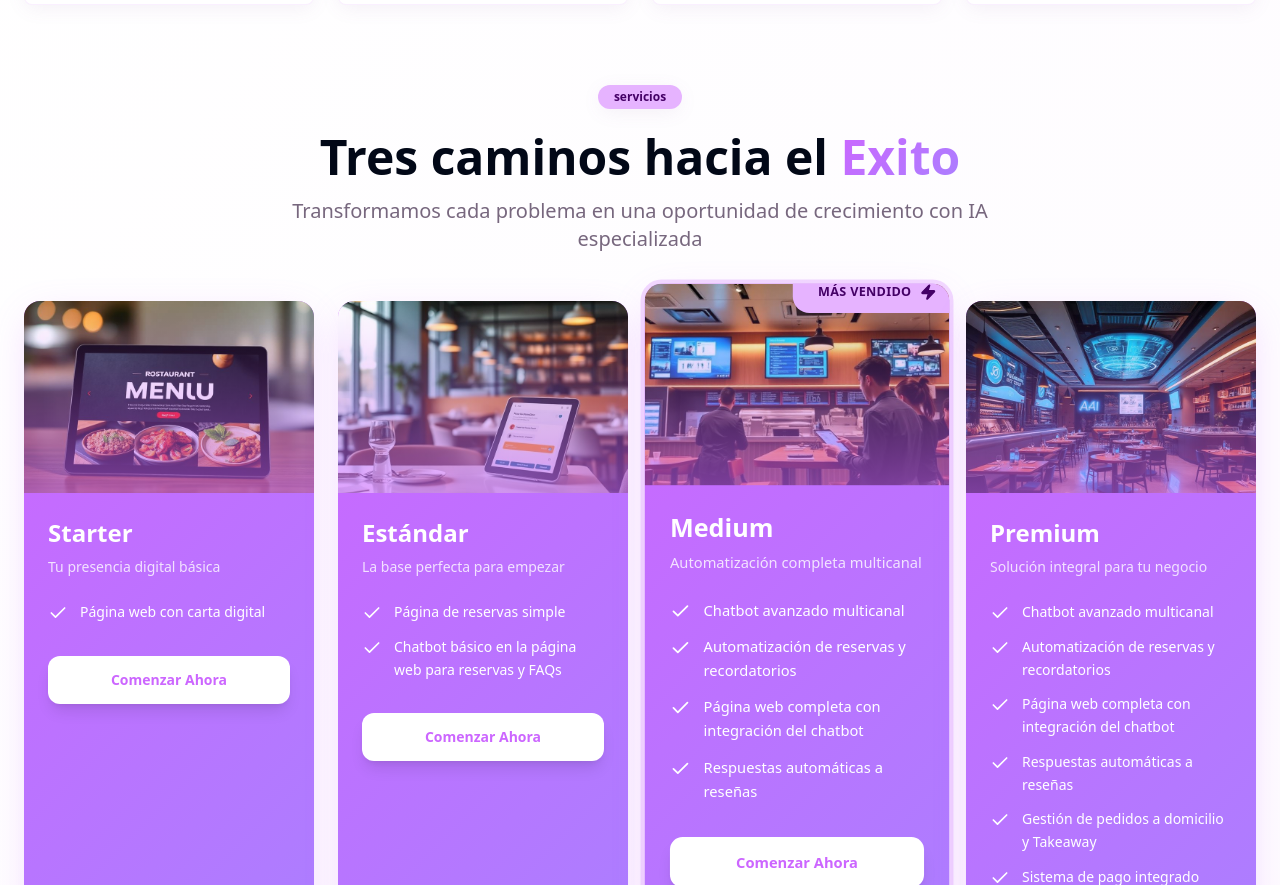
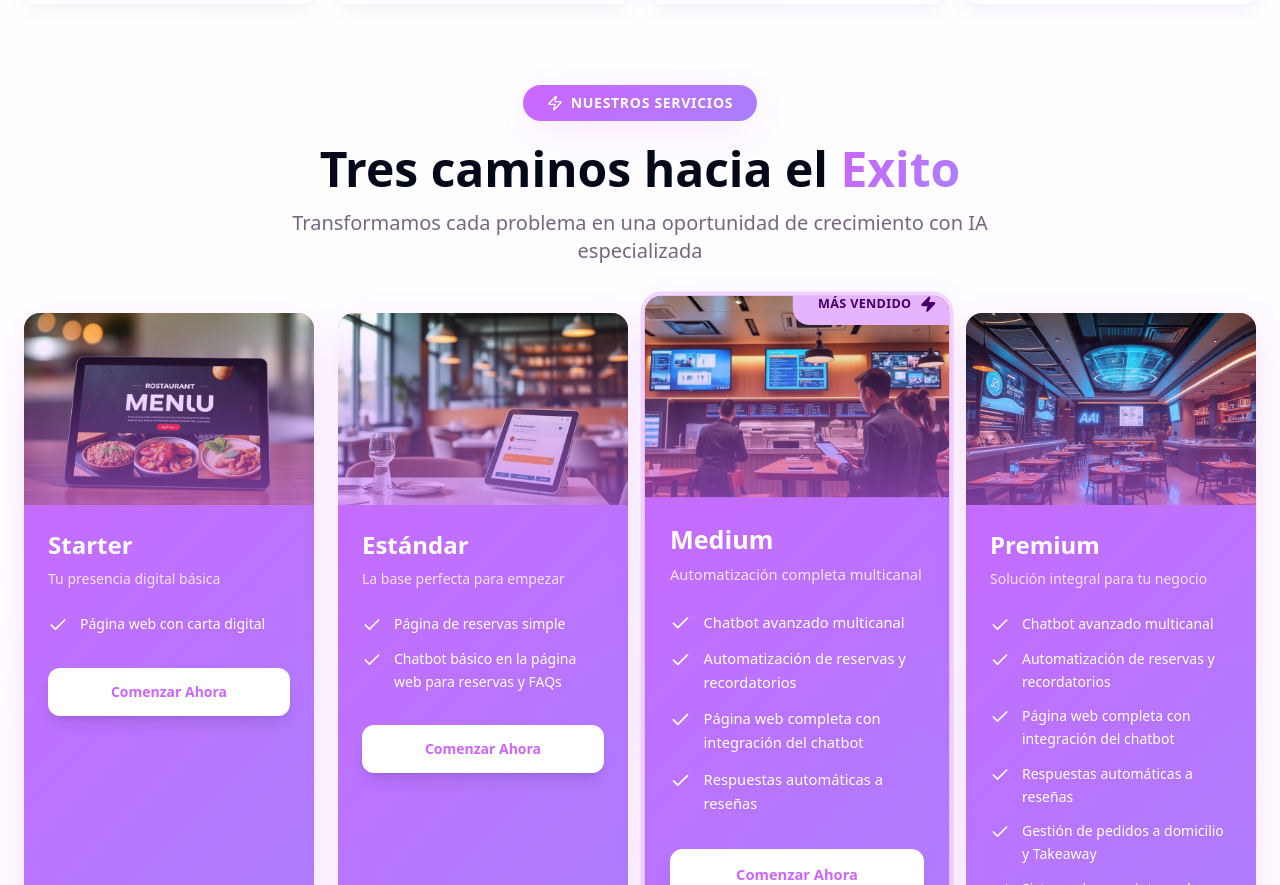
Before and after one commit to miquelcabanellascapo2006-ux/evoa-ia-for-hospitality, a React (Vite) app: page / in a window 1280 px wide. Shown: the part 1300-2185 px from the top of the page. Built offline with nearby package versions, Linux system fonts and the light colour scheme; the HTML template or start-up script is replaced by a standard one.

Commit message:
Refactor text for professionalism

```diff
--- a/src/components/ProblemsSection.tsx
+++ b/src/components/ProblemsSection.tsx
@@ -80,9 +80,10 @@ const ProblemsSection = () => {
         {/* Solutions Section */}
         <div>
           <div className="flex justify-center mb-6">
-            <span className="bg-accent text-accent-foreground px-4 py-1 rounded-full text-xs font-semibold shadow-soft">
-              servicios
-            </span>
+            <div className="inline-flex items-center gap-2 bg-gradient-primary text-white px-6 py-2 rounded-full text-sm font-bold shadow-purple uppercase tracking-wider">
+              <Zap className="h-4 w-4" />
+              Nuestros Servicios
+            </div>
           </div>
           <h2 className="text-4xl md:text-5xl font-bold text-center mb-4">
             <span className="text-foreground">Tres caminos hacia el </span>
```
